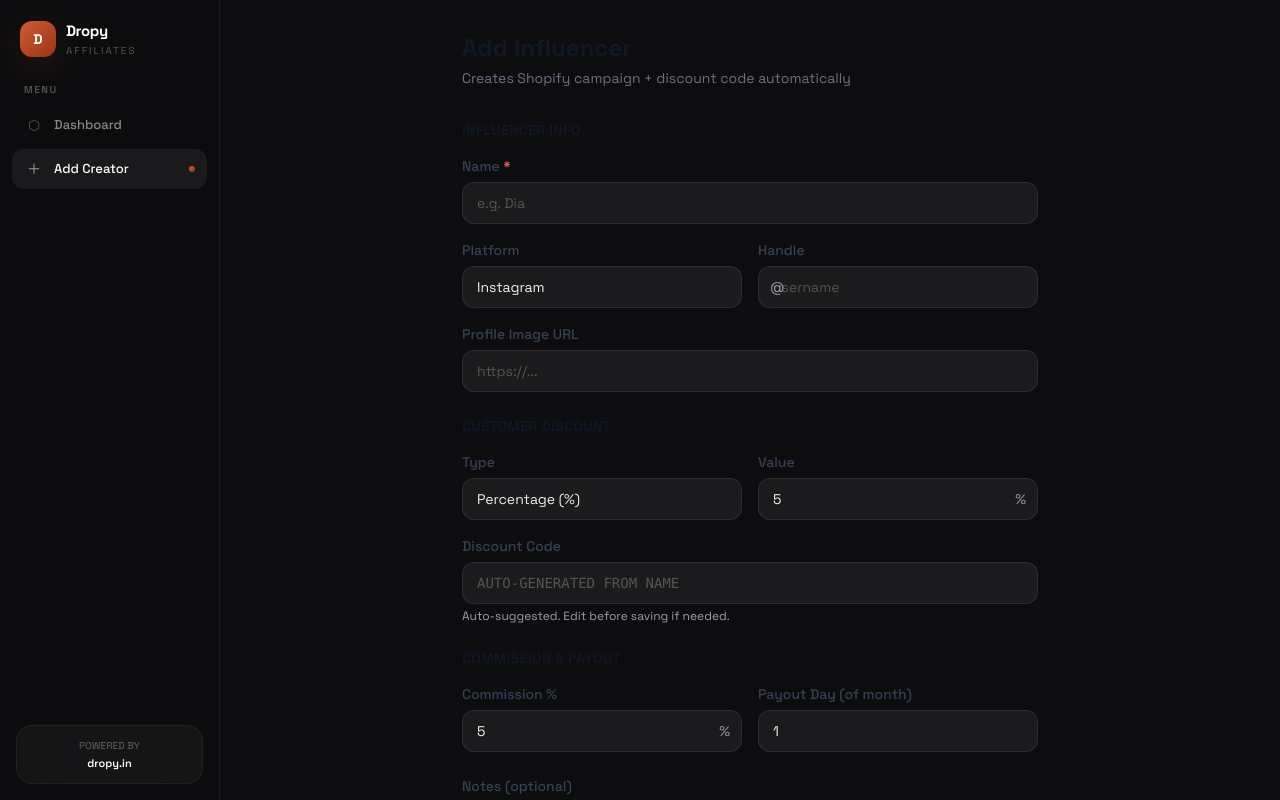
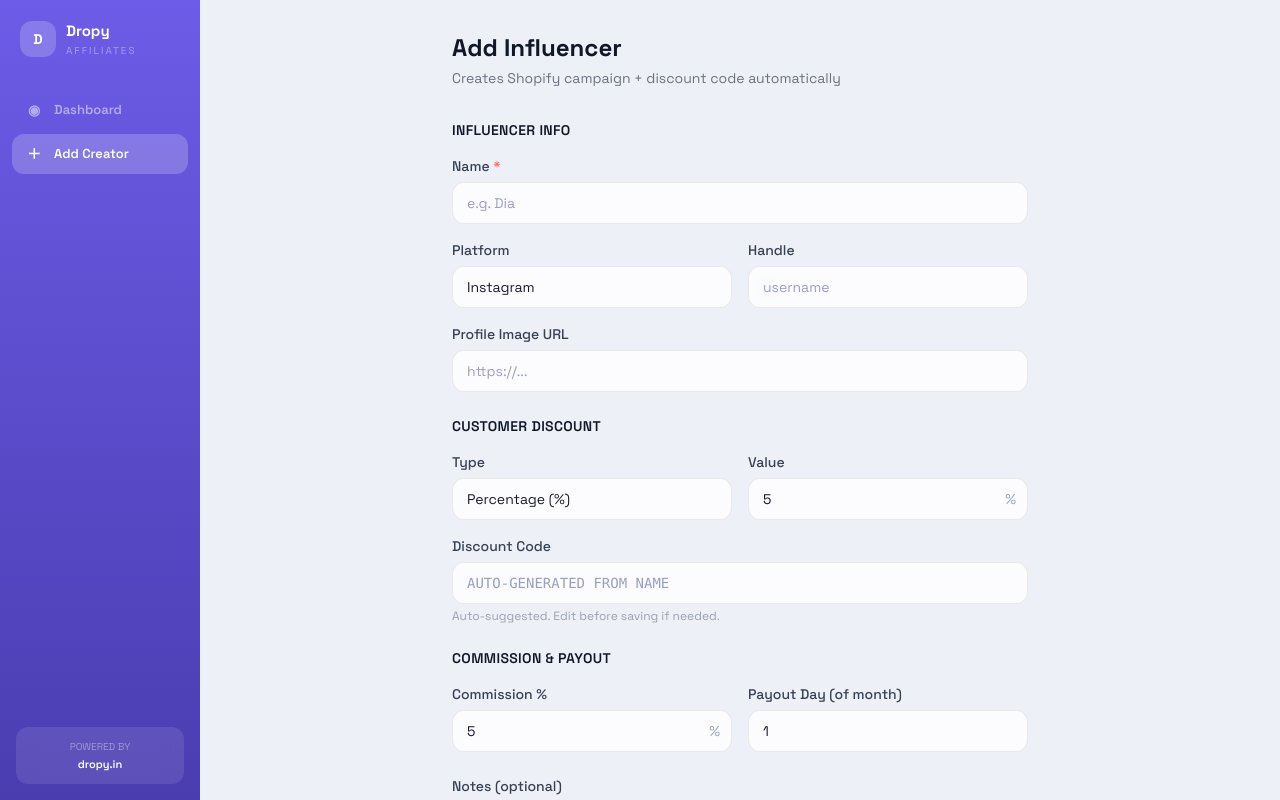
Before and after one commit to manthanGoD/dropy-affiliates, a Next.js app: page /admin/add in a window 1280 px wide. Built offline with nearby package versions, Linux system fonts and the light colour scheme.

Commit message:
ui: light glassmorphism, purple sidebar, multi-color gradient cards

```diff
--- a/src/app/admin/layout.tsx
+++ b/src/app/admin/layout.tsx
@@ -4,7 +4,7 @@ import Link from 'next/link';
 import { usePathname } from 'next/navigation';
 
 const nav = [
-  { href: '/admin', label: 'Dashboard', icon: '⬡' },
+  { href: '/admin', label: 'Dashboard', icon: '◉' },
   { href: '/admin/add', label: 'Add Creator', icon: '＋' },
 ];
 
@@ -15,49 +15,48 @@ export default function AdminLayout({ children }: { children: React.ReactNode })
 
   return (
     <div className="flex h-screen" style={{ background: 'var(--bg)' }}>
-      {open && <div className="fixed inset-0 bg-black/60 z-40 lg:hidden" onClick={close} />}
+      {open && <div className="fixed inset-0 bg-black/20 backdrop-blur-sm z-40 lg:hidden" onClick={close} />}
 
-      <aside className={`fixed lg:static inset-y-0 left-0 z-50 w-[220px] flex flex-col border-r transform transition-transform duration-200 lg:transform-none ${open ? 'translate-x-0' : '-translate-x-full lg:translate-x-0'}`} style={{ background: 'rgba(13,13,15,0.95)', borderColor: 'var(--border)', backdropFilter: 'blur(20px)' }}>
-        <div className="p-5 pb-6">
+      <aside className={`fixed lg:static inset-y-0 left-0 z-50 w-[200px] flex flex-col transform transition-transform duration-200 lg:transform-none rounded-r-3xl lg:rounded-none overflow-hidden ${open ? 'translate-x-0' : '-translate-x-full lg:translate-x-0'}`}
+        style={{ background: 'var(--sidebar)' }}>
+        <div className="p-5 pb-8">
           <Link href="/admin" className="flex items-center gap-2.5" onClick={close}>
-            <div className="w-9 h-9 rounded-xl flex items-center justify-center gradient-orange glow-orange">
+            <div className="w-9 h-9 rounded-xl flex items-center justify-center bg-white/20 backdrop-blur">
               <span className="text-white font-bold text-sm">D</span>
             </div>
             <div>
-              <h1 className="font-bold text-white text-[15px] tracking-tight">Dropy</h1>
-              <p className="text-[10px] tracking-[0.2em]" style={{ color: 'var(--text-muted)' }}>AFFILIATES</p>
+              <h1 className="font-bold text-white text-[15px]">Dropy</h1>
+              <p className="text-[10px] text-white/40 tracking-[0.2em]">AFFILIATES</p>
             </div>
           </Link>
         </div>
 
         <nav className="flex-1 px-3 space-y-1">
-          <p className="text-[10px] font-semibold tracking-[0.15em] px-3 mb-2" style={{ color: 'var(--text-muted)' }}>MENU</p>
           {nav.map(item => {
             const active = path === item.href;
             return (
               <Link key={item.href} href={item.href} onClick={close}
-                className={`flex items-center gap-2.5 px-3 py-2.5 rounded-xl text-[13px] font-medium transition-all duration-150`}
-                style={{ background: active ? 'rgba(255,255,255,0.06)' : 'transparent', color: active ? '#fff' : 'var(--text-secondary)' }}>
-                <span className="text-sm w-5 text-center opacity-60">{item.icon}</span>
+                className="flex items-center gap-2.5 px-3 py-2.5 rounded-xl text-[13px] font-semibold transition-all duration-150"
+                style={{ background: active ? 'rgba(255,255,255,0.2)' : 'transparent', color: active ? '#fff' : 'rgba(255,255,255,0.5)' }}>
+                <span className="text-sm w-5 text-center">{item.icon}</span>
                 {item.label}
-                {active && <div className="ml-auto w-1.5 h-1.5 rounded-full gradient-orange" />}
               </Link>
             );
           })}
         </nav>
 
         <div className="p-4">
-          <div className="card p-3 text-center">
-            <p className="text-[10px] font-medium" style={{ color: 'var(--text-muted)' }}>POWERED BY</p>
+          <div className="rounded-xl p-3 bg-white/10 backdrop-blur text-center">
+            <p className="text-[10px] text-white/40">POWERED BY</p>
             <p className="text-[11px] text-white font-semibold mt-0.5">dropy.in</p>
           </div>
         </div>
       </aside>
 
       <main className="flex-1 overflow-auto">
-        <div className="lg:hidden flex items-center gap-3 px-4 py-3 border-b sticky top-0 z-30" style={{ background: 'rgba(13,13,15,0.8)', backdropFilter: 'blur(20px)', borderColor: 'var(--border)' }}>
-          <button onClick={() => setOpen(true)} className="text-white/60">
-            <svg width="20" height="20" fill="none" stroke="currentColor" strokeWidth="1.5" strokeLinecap="round"><path d="M3 10h14M3 5h14M3 15h14"/></svg>
+        <div className="lg:hidden flex items-center gap-3 px-4 py-3 glass sticky top-0 z-30 rounded-none border-0 border-b" style={{ borderColor: 'var(--border-outer)' }}>
+          <button onClick={() => setOpen(true)} style={{ color: 'var(--purple)' }}>
+            <svg width="20" height="20" fill="none" stroke="currentColor" strokeWidth="2" strokeLinecap="round"><path d="M3 10h14M3 5h14M3 15h14"/></svg>
           </button>
           <span className="font-bold text-sm">Dropy Affiliates</span>
         </div>
--- a/src/app/globals.css
+++ b/src/app/globals.css
@@ -1,60 +1,50 @@
 @import "tailwindcss";
 
 :root {
-  --bg: #0d0d0f;
-  --bg-card: rgba(255,255,255,0.04);
-  --bg-card-hover: rgba(255,255,255,0.07);
-  --border: rgba(255,255,255,0.06);
-  --border-hover: rgba(255,255,255,0.12);
-  --text: #f0f0f0;
-  --text-secondary: #888;
-  --text-muted: #555;
-  --accent: #D05B37;
-  --green: #22c55e;
-  --green-bg: linear-gradient(135deg, #064e3b 0%, #022c22 100%);
-  --glass: rgba(255,255,255,0.03);
+  --bg: #eef0f7;
+  --card: rgba(255,255,255,0.65);
+  --card-solid: #ffffff;
+  --border: rgba(255,255,255,0.5);
+  --border-outer: rgba(0,0,0,0.06);
+  --text: #1a1a2e;
+  --text-sec: #6b7094;
+  --text-muted: #9a9ec2;
+  --purple: #6c5ce7;
+  --purple-dark: #4a3db0;
+  --pink: #e84393;
+  --green: #00b894;
+  --orange: #e17055;
+  --sidebar: linear-gradient(180deg, #6c5ce7 0%, #4a3db0 100%);
 }
-
 * { -webkit-font-smoothing: antialiased; }
 body { background: var(--bg); color: var(--text); }
 
+.glass {
+  background: var(--card);
+  backdrop-filter: blur(16px);
+  -webkit-backdrop-filter: blur(16px);
+  border: 1px solid var(--border);
+  box-shadow: 0 4px 24px rgba(0,0,0,0.04), 0 1px 2px rgba(0,0,0,0.03);
+  border-radius: 20px;
+}
+
 .input {
   @apply w-full px-3.5 py-2.5 text-sm rounded-xl outline-none transition-all duration-200;
-  background: rgba(255,255,255,0.06);
-  border: 1px solid rgba(255,255,255,0.08);
-  color: #f0f0f0;
+  background: rgba(255,255,255,0.8);
+  border: 1px solid rgba(0,0,0,0.08);
+  color: var(--text);
+  backdrop-filter: blur(8px);
 }
-.input::placeholder { color: #555; }
-.input:focus { border-color: rgba(255,255,255,0.2); box-shadow: 0 0 0 3px rgba(255,255,255,0.04); }
+.input::placeholder { color: var(--text-muted); }
+.input:focus { border-color: var(--purple); box-shadow: 0 0 0 3px rgba(108,92,231,0.1); }
 select.input { @apply appearance-none cursor-pointer; }
 
-.card {
-  background: var(--bg-card);
-  border: 1px solid var(--border);
-  backdrop-filter: blur(20px);
-  border-radius: 16px;
-  transition: all 0.2s ease;
-}
-.card:hover { background: var(--bg-card-hover); border-color: var(--border-hover); }
+@keyframes fadeUp { from { opacity:0; transform:translateY(8px); } to { opacity:1; transform:translateY(0); } }
+.page-enter { animation: fadeUp 0.2s ease-out; }
 
-.gradient-green {
-  background: linear-gradient(135deg, #065f46 0%, #022c22 100%);
-  border: 1px solid rgba(34,197,94,0.15);
-}
+@keyframes shimmer { 0% { background-position: -200px 0; } 100% { background-position: calc(200px + 100%) 0; } }
+.skeleton { background: linear-gradient(90deg, rgba(108,92,231,0.06) 25%, rgba(108,92,231,0.12) 50%, rgba(108,92,231,0.06) 75%); background-size: 200px 100%; animation: shimmer 1.5s infinite; border-radius: 20px; }
 
-.gradient-orange {
-  background: linear-gradient(135deg, #D05B37 0%, #9a3412 100%);
-}
-
-.glow-green { box-shadow: 0 8px 32px rgba(34,197,94,0.1); }
-.glow-orange { box-shadow: 0 8px 32px rgba(208,91,55,0.15); }
-
-@keyframes fadeUp { from { opacity:0; transform:translateY(8px); } to { opacity:1; transform:translateY(0); } }
-.page-enter { animation: fadeUp 0.25s ease-out; }
-
-@keyframes shimmer { 0% { background-position: -200px 0; } 100% { background-position: calc(200px+100%) 0; } }
-.skeleton { background: linear-gradient(90deg, rgba(255,255,255,0.04) 25%, rgba(255,255,255,0.08) 50%, rgba(255,255,255,0.04) 75%); background-size: 200px 100%; animation: shimmer 1.5s infinite; border-radius: 16px; }
-
-::-webkit-scrollbar { width: 4px; }
+::-webkit-scrollbar { width: 5px; }
 ::-webkit-scrollbar-track { background: transparent; }
-::-webkit-scrollbar-thumb { background: rgba(255,255,255,0.1); border-radius: 4px; }
+::-webkit-scrollbar-thumb { background: rgba(108,92,231,0.2); border-radius: 5px; }
--- a/src/app/layout.tsx
+++ b/src/app/layout.tsx
@@ -1,15 +1,8 @@
 import type { Metadata } from "next";
 import { Space_Grotesk } from "next/font/google";
 import "./globals.css";
-
 const font = Space_Grotesk({ subsets: ["latin"], display: "swap", weight: ["400","500","600","700"] });
-
 export const metadata: Metadata = { title: "Dropy Affiliates", description: "Influencer affiliate management" };
-
 export default function RootLayout({ children }: Readonly<{ children: React.ReactNode }>) {
-  return (
-    <html lang="en" className={`${font.className} h-full`} style={{ colorScheme: 'dark' }}>
-      <body className="min-h-full">{children}</body>
-    </html>
-  );
+  return (<html lang="en" className={`${font.className} h-full`}><body className="min-h-full">{children}</body></html>);
 }
```
Also changed, not shown: src/app/admin/page.tsx (+50 -50 lines), src/app/dash/[token]/page.tsx (+47 -52 lines).
